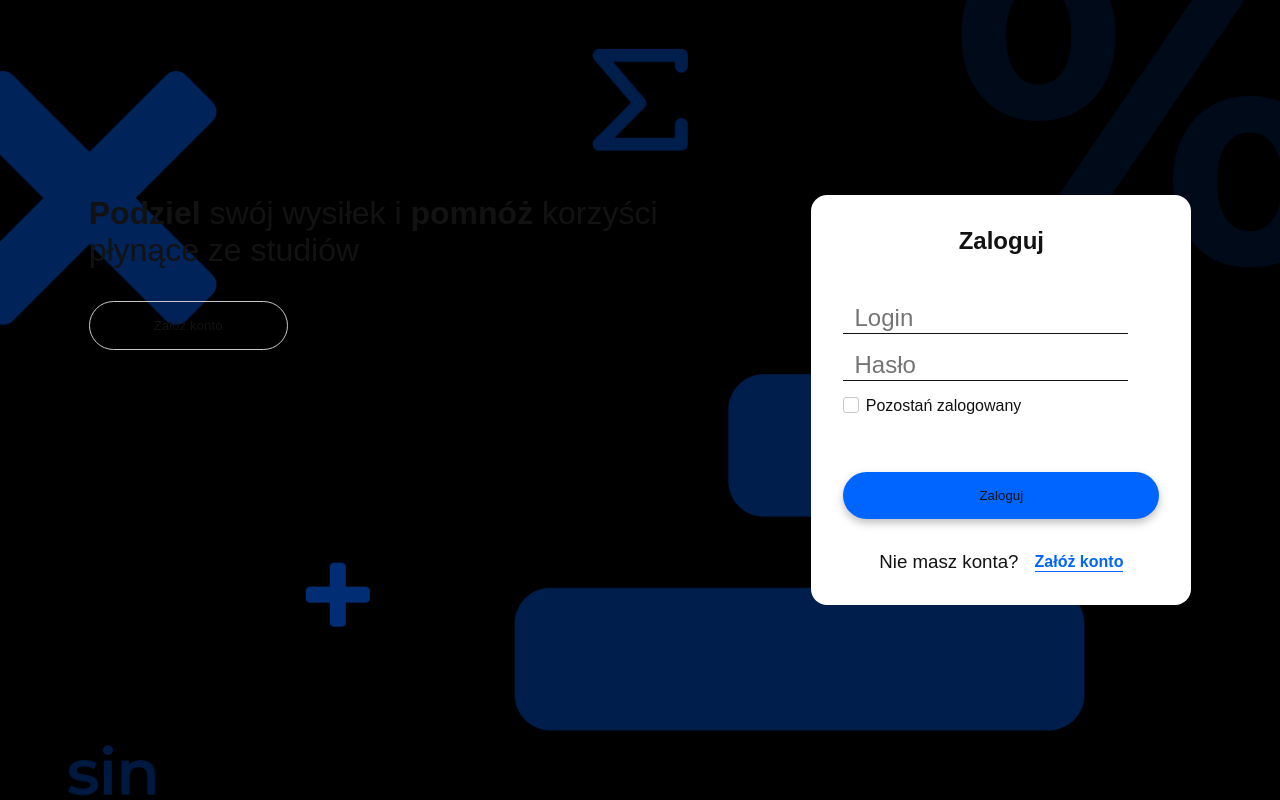
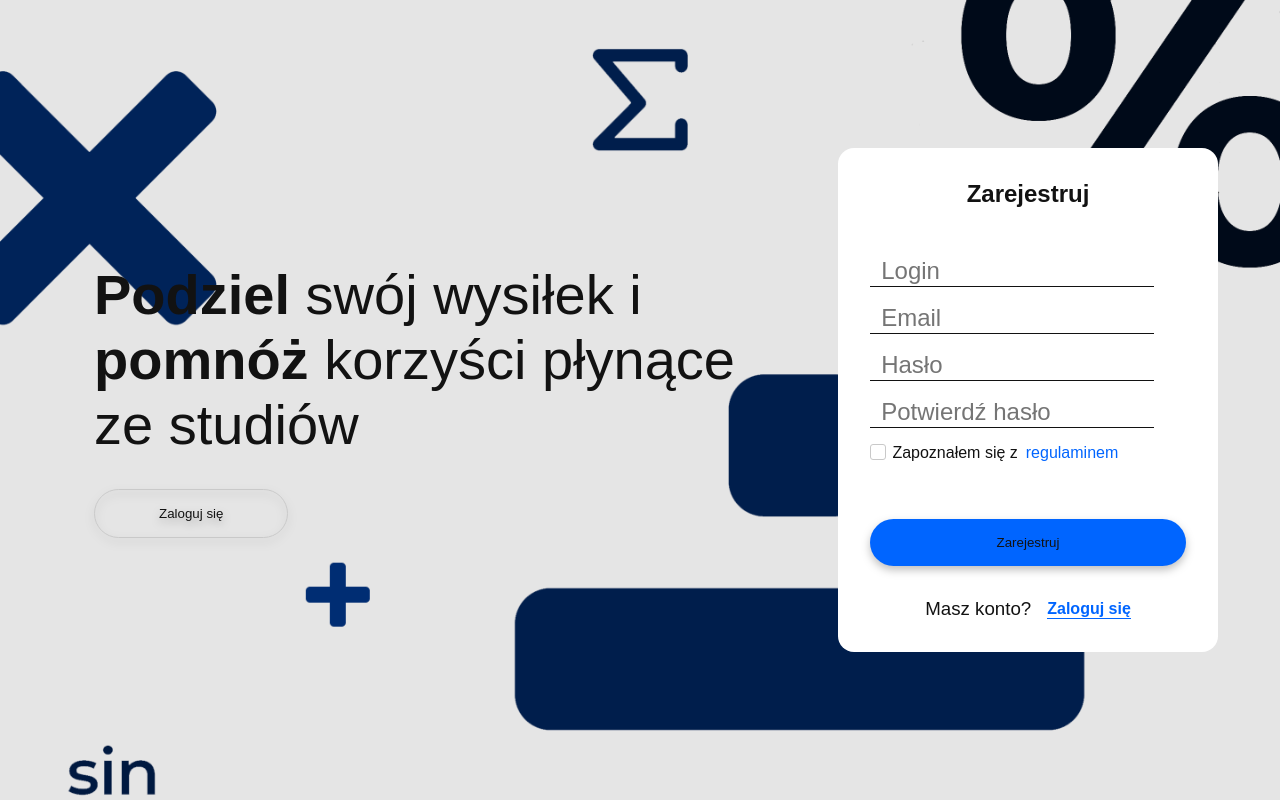
Before and after one commit to Nico2d/atem, a Next.js app: page / in a window 1280 px wide. Both pictures are taken after a click on the button "Załóż konto". Built offline with nearby package versions, Linux system fonts and the light colour scheme.

Commit message:
refactor: destructured theme props

```diff
--- a/components/atoms/button.tsx
+++ b/components/atoms/button.tsx
@@ -22,18 +22,18 @@ export const Button: React.FC<Props> = ({
 };
 
 const StyledButton = styled.button<Props>`
-  color: ${(props) => props.theme.colors?.fontColor};
+  color: ${({ theme }) => theme.colors?.fontColor};
   outline: none;
-  background-color: ${(props) =>
-    props.styleType === "primary"
-      ? props.theme.colors?.primary
-      : props.styleType === "secondary"
+  background-color: ${({ theme, styleType }) =>
+    styleType === "primary"
+      ? theme.colors?.primary
+      : styleType === "secondary"
       ? "transparent"
-      : props.theme.colors?.primary};
+      : theme.colors?.primary};
   padding: 1rem 4rem;
-  border: ${(props) =>
-    props.styleType === "secondary"
-      ? `1px solid ${props.theme.colors?.linesColor}`
+  border: ${({ theme, styleType }) =>
+    styleType === "secondary"
+      ? `1px solid ${theme.colors?.linesColor}`
       : "none"};
   border-radius: 2rem;
   cursor: pointer;
--- a/components/atoms/checkbox.tsx
+++ b/components/atoms/checkbox.tsx
@@ -55,20 +55,18 @@ const HiddenCheckbox = styled.input.attrs({ type: "checkbox" })`
   width: 1px;
 `;
 
-const StyledCheckbox = styled.div<{ checked: boolean }>`
+const StyledCheckbox = styled.div<inputProps>`
   display: inline-block;
   width: 16px;
   height: 16px;
   background: transparent;
   border: 1px solid
-    ${(props) =>
-      props.checked
-        ? props.theme.colors?.primary
-        : props.theme.colors?.linesColor};
+    ${({ theme, checked }) =>
+      checked ? theme.colors?.primary : theme.colors?.linesColor};
   border-radius: 3px;
   transition: all 150ms;
 
   ${Icon} {
-    visibility: ${(props) => (props.checked ? "visible" : "hidden")};
+    visibility: ${({ checked }) => (checked ? "visible" : "hidden")};
   }
 `;
--- a/components/atoms/input.tsx
+++ b/components/atoms/input.tsx
@@ -24,11 +24,11 @@ type inputProps = {
 
 const StyledInput = styled.input`
   border: none;
-  border-bottom: 1px solid ${(props) => props.theme.colors?.fontColor};
+  border-bottom: 1px solid ${({ theme }) => theme.colors?.fontColor};
   background: transparent;
   outline: none;
   padding-left: 0.7rem;
   font-size: 1.5rem;
-  color: ${(props) => props.theme.colors?.fontColor};
+  color: ${({ theme }) => theme.colors?.fontColor};
   width: 90%;
 `;
--- a/components/atoms/inputErrorMessage.tsx
+++ b/components/atoms/inputErrorMessage.tsx
@@ -10,6 +10,6 @@ type inputErrorMessageProps = {
 };
 
 const StyledErrorMessage = styled.h4`
-  color: ${(props) => props.theme.colors?.red};
+  color: ${({ theme }) => theme.colors?.red};
   font-size: 0.9rem;
 `;
--- a/components/organisms/signUp.tsx
+++ b/components/organisms/signUp.tsx
@@ -109,7 +109,7 @@ const TermsOfServiceWrapper = styled.div`
 
 const TermsOfService = styled.span`
   display: inline-block;
-  color: ${(props) => props.theme.colors?.primary};
+  color: ${({ theme }) => theme.colors?.primary};
   cursor: pointer;
   margin-top: 0.5rem;
 
--- a/components/organisms/signingHeader.tsx
+++ b/components/organisms/signingHeader.tsx
@@ -4,7 +4,7 @@ import { useMediaQuery } from "../../Hooks/useMediaQuery";
 import { Button } from "../atoms/button";
 import { device } from "../../Styles/breakpoints";
 
-export const SigningHeader = () => {
+export const SigningHeader = ({ btnClicked, isSignIn }: signingHeaderProps) => {
   const isDesktop = useMediaQuery(device.tablet);
 
   return (
@@ -13,19 +13,31 @@ export const SigningHeader = () => {
         <span>Podziel</span> swój wysiłek i <span>pomnóż</span> korzyści płynące
         ze studiów
       </h2>
-      {isDesktop && <Button text="Załóż konto" styleType="secondary" />}
+      {isDesktop && (
+        <Button
+          text={isSignIn ? "Załóż konto" : "Zaloguj się"}
+          styleType="secondary"
+          clicked={btnClicked}
+        />
+      )}
     </StyledTitleWrapper>
   );
+};
+
+type signingHeaderProps = {
+  btnClicked: () => void;
+  isSignIn: boolean;
 };
 
 const StyledTitleWrapper = styled.div`
   display: flex;
   flex-direction: column;
   align-items: flex-start;
+  padding: 0 2rem;
 
   h2 {
     font-weight: 300;
-    font-size: 2rem;
+    font-size: 3.5rem; //Needs to be changed to use global font size
     max-width: 650px;
     margin-bottom: 2rem;
 
--- a/pages/signing.tsx
+++ b/pages/signing.tsx
@@ -10,8 +10,10 @@ const Signing = () => {
 
   return (
     <StyledSigning>
-      <StyledSigningWrapper>
-        <SigningHeader />
+      <SigningHeader
+        btnClicked={() => setIsSignIn(!isSignIn)}
+        isSignIn={isSignIn}
+      />
       <StyledSigningBox>
         <SigningTitle>{isSignIn ? "Zaloguj" : "Zarejestruj"}</SigningTitle>
         {isSignIn ? <SignIn /> : <SignUp />}
@@ -22,7 +24,6 @@ const Signing = () => {
           </h4>
         </StyledCreateAccountText>
       </StyledSigningBox>
-      </StyledSigningWrapper>
     </StyledSigning>
   );
 };
@@ -37,14 +38,6 @@ const StyledSigning = styled.div`
   -o-background-size: cover;
   background-size: cover;
   display: flex;
-  justify-content: center;
-  align-items: center;
-  height: 100%;
-`;
-
-const StyledSigningWrapper = styled.div`
-  padding: 1rem;
-  display: flex;
   flex-direction: column;
   align-items: center;
   justify-content: space-evenly;
@@ -52,8 +45,7 @@ const StyledSigningWrapper = styled.div`
 
   @media ${device.tablet} {
     flex-direction: row;
-    align-items: flex-start;
-    height: auto;
+    align-items: center;
     width: 100%;
   }
 `;
@@ -62,7 +54,7 @@ const StyledSigningBox = styled.div`
   display: flex;
   flex-direction: column;
   align-items: center;
-  background-color: ${(props) => props.theme.colors?.cardColor};
+  background-color: ${({ theme }) => theme.colors?.cardColor};
   border-radius: 1rem;
   padding: 2rem;
   width: 300px;
@@ -88,10 +80,10 @@ const StyledCreateAccountText = styled.div`
   }
 
   h4 {
-    color: ${(props) => props.theme.colors?.primary};
+    color: ${({ theme }) => theme.colors?.primary};
     cursor: pointer;
     margin-top: 0.5rem;
-    border-bottom: 1px solid ${(props) => props.theme.colors?.primary};
+    border-bottom: 1px solid ${({ theme }) => theme.colors?.primary};
   }
 
   @media ${device.tablet} {
```
Also changed, not shown: public/signing_bg.png. Lines whose indentation alone changed are shown as unchanged.
